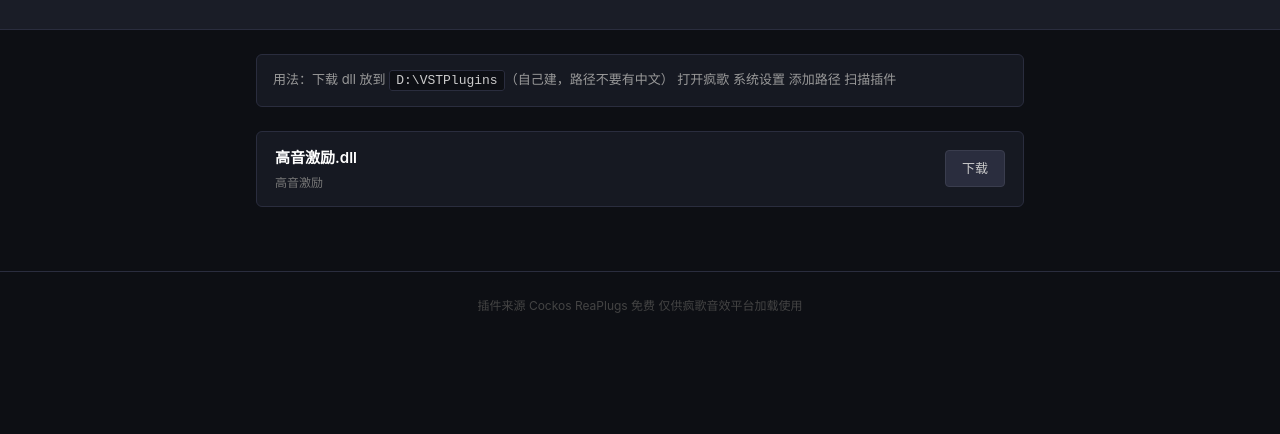
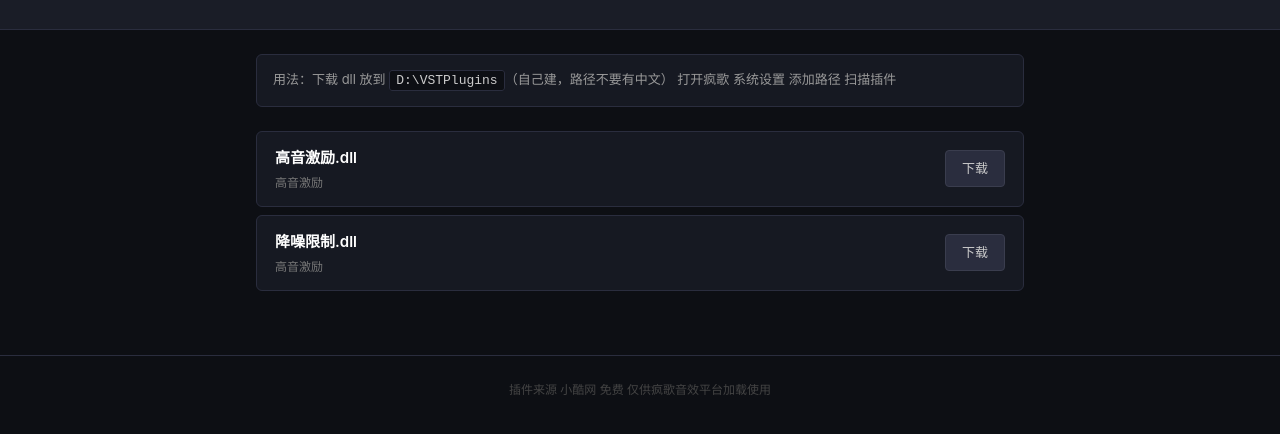
Before and after one commit to Cool1934/xiaoku, a plain HTML site: page index.html in a window 1280 px wide. Shown: the part 102-536 px from the top of the page. Drawn offline with Linux system fonts and the light colour scheme.

Commit message:
Update index.html

```diff
--- a/index.html
+++ b/index.html
@@ -97,12 +97,21 @@ footer {
       <a href="dll/高音激励.dll" download>下载</a>
     </div>
 
+    <div class="item">
+      <div>
+        <div class="name">降噪限制.dll</div>
+        <div class="desc">高音激励</div>
+      </div>
+      <a href="dll/降噪限制.dll" download>下载</a>
+    </div>
+
+
 
   </div>
 </div>
 
 <footer>
-  插件来源 Cockos ReaPlugs 免费 仅供疯歌音效平台加载使用
+  插件来源 小酷网 免费 仅供疯歌音效平台加载使用
 </footer>
 
 </body>
```
